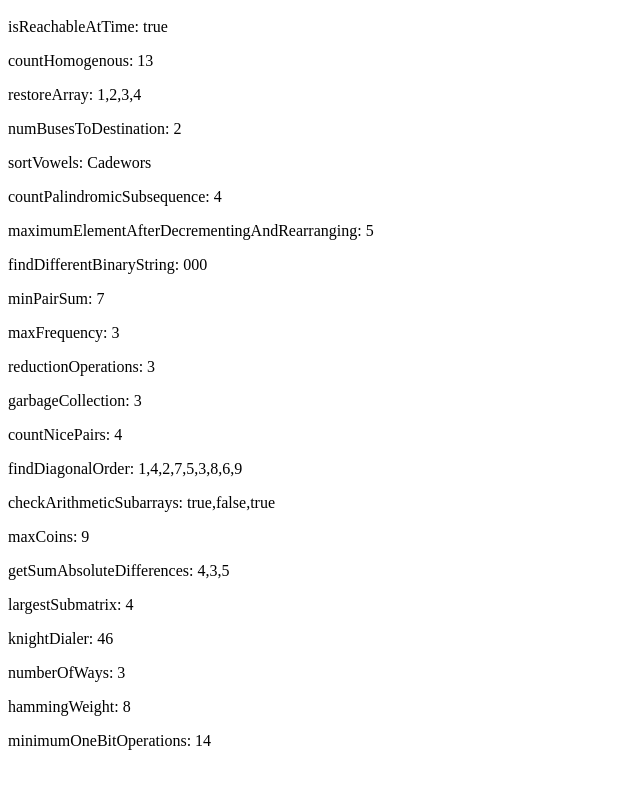
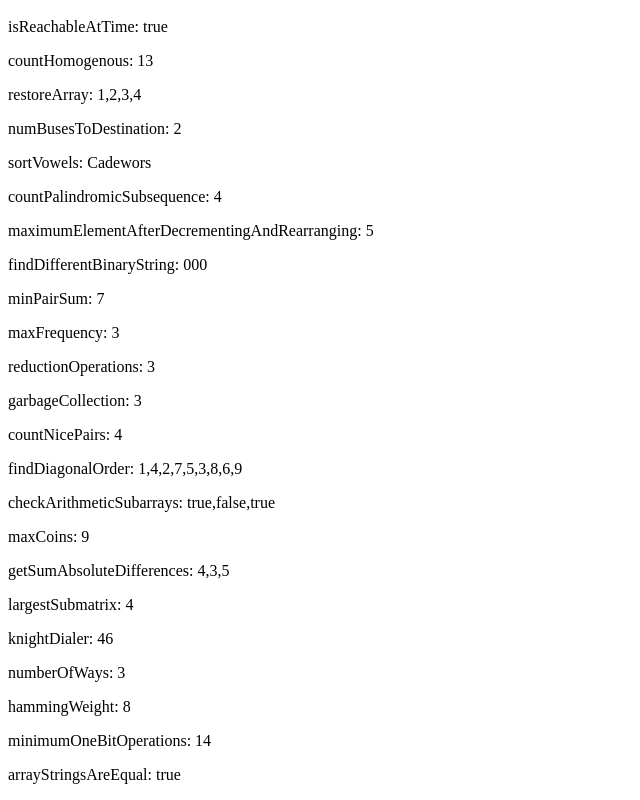
Before and after one commit to rxolve/it-works-why, a SvelteKit app: page /algorithm in a window 1280 px wide. Shown: the part 324-1124 px from the top of the page, without its empty margins (0-640 px from the left). Before the commit the page ends 1090 px from the top, so only its background shows below. Built offline with nearby package versions, Linux system fonts and the light colour scheme.

Commit message:
solve: 231201-check-if-two-string-arrays-are-equivalent.ts

```diff
--- a/src/routes/algorithm/+page.svelte
+++ b/src/routes/algorithm/+page.svelte
@@ -27,6 +27,7 @@
 	import { numberOfWays } from '../../solve/231128-number-of-ways-to-divide-a-long-corridor';
 	import { hammingWeight } from '../../solve/231129-number-of-1-bits';
 	import { minimumOneBitOperations } from '../../solve/231130-minimum-one-bit-operations-to-make-integers-zero';
+	import { arrayStringsAreEqual } from '../../solve/231201-check-if-two-string-arrays-are-equivalent';
 </script>
 
 <h1>Algorithm</h1>
@@ -119,3 +120,6 @@
 <p>
 	minimumOneBitOperations: {minimumOneBitOperations(9)}
 </p>
+<p>
+	arrayStringsAreEqual: {arrayStringsAreEqual(['ab', 'c'], ['a', 'bc'])}
+</p>
--- /dev/null
+++ b/src/solve/231201-check-if-two-string-arrays-are-equivalent.ts
@@ -0,0 +1,9 @@
+/*
+Given two string arrays word1 and word2, return true if the two arrays represent the same string, and false otherwise.
+
+A string is represented by an array if the array elements concatenated in order forms the string.
+*/
+
+export const arrayStringsAreEqual = (word1: string[], word2: string[]): boolean => {
+	return word1.join('') === word2.join('');
+};
```
